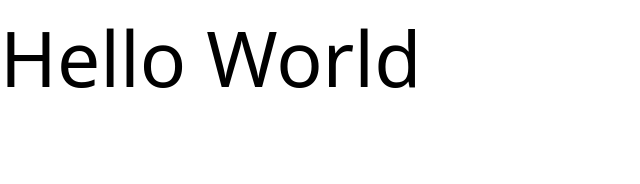
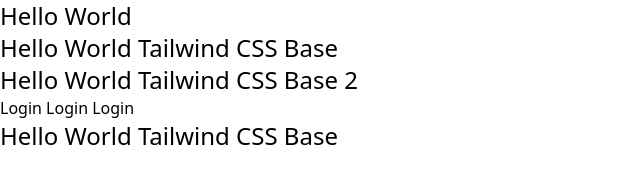
Before and after one commit to madhavsharma7/Tailwind-CSS, a website built with Vite: page pages/directives.html in a window 1280 px wide. Shown: the whole page, without its empty margins (0-640 px from the left). Built offline with nearby package versions, Linux system fonts and the light colour scheme.

Commit message:
more topic added

```diff
--- a/pages/Css/output.css
+++ b/pages/Css/output.css
@@ -9,7 +9,7 @@
   --breakpoint-xl: 1300px;
 }
 
-@layer utilities {
+/* @layer utilities {
   .padding-c-50 {
     padding: 50px;
   }
@@ -42,10 +42,32 @@
   .size-c-100 {
     width: 100px;
     height: 100px;
+  } */
+
+/* for directives */
+/* h1 {
+  font-size: 6vw;
+} */
+
+
+/* For Base Layer */
+/* @layer base {
+
+  /* As normal CSS */
+/* h1 {
+    font-size: 3.5vw
   }
 
-  /* for directives */
+  button {
+    font-size: 2vw;
+  }
+
+}  */
+
+/* Through Base layer using Tailwind CSS */
+
+@layer base {
   h1 {
-    font-size: 6vw;
+    @apply text-2xl;
   }
 }
--- a/pages/directives.html
+++ b/pages/directives.html
@@ -7,6 +7,7 @@
     <link rel="stylesheet" href="./Css/output.css" />
   </head>
   <body>
+    <!-- In Tailwind CSS, Utilities  -->
     <!--In Tailwind CSS, directives are special CSS at-rules that tell Tailwind what CSS to generate that how to behave. They start with @  -->
     <!-- In core css it is called At-Rules -->
     <!-- In Tailwind CSS it is called Directives -->
@@ -22,7 +23,21 @@
 
     <!-- comment outing the css file to see difference b/w directives and non directives -->
 
+    <!-- Tailwind Css Base  -->
+    <!-- Base makes it default when we open browser like h1 takes same size which we have given and we can change it-->
 
+    <h1>Hello World Tailwind CSS Base</h1>
+    <h1>Hello World Tailwind CSS Base 2</h1>
+
+    <!-- it is normal because we didnt given the size as base  -->
+
+    <!-- <h2>Hello World</h2> -->
+    <!-- Default size given all button are of same size as defualt just because of base  -->
+    <button>Login</button>
+    <button>Login</button> <button>Login</button>
+
+    <!-- we did it through css properties now we are using Tailwind CSS as default-->
+    <h1>Hello World Tailwind CSS Base</h1>
 
   </body>
 </html>
```
